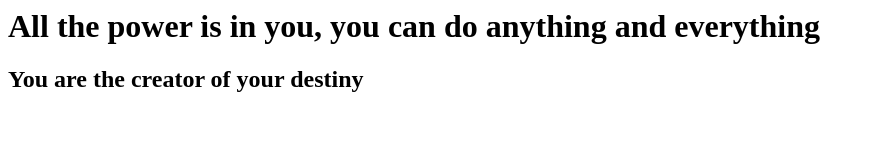
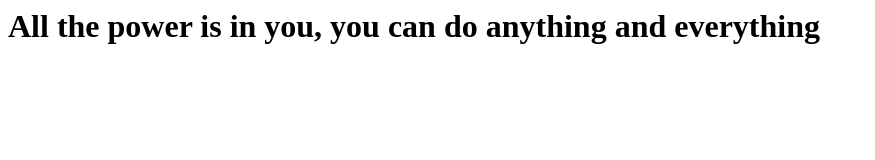
Before and after one commit to techpankajkr/firstgitrepo, a plain HTML site: page index.html in a window 1280 px wide. Shown: the whole page, without its empty margins (0-875 px from the left). Drawn offline with Linux system fonts and the light colour scheme.

Commit message:
Revert "added 2nd quote"
This reverts commit b1b04e3e53840a0b8cf28660eb260138e5493d09.

```diff
--- a/index.html
+++ b/index.html
@@ -1,6 +1,5 @@
 <html>
     <body>
         <h1>All the power is in you, you can do anything and everything<h1>
-        <h2> You are the creator of your destiny <h2>
     <body>
 <html>
```
